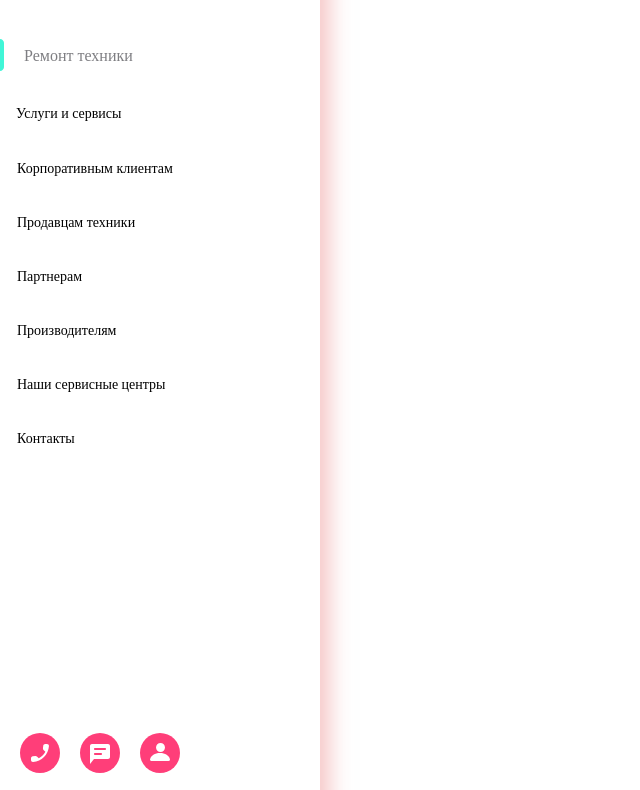
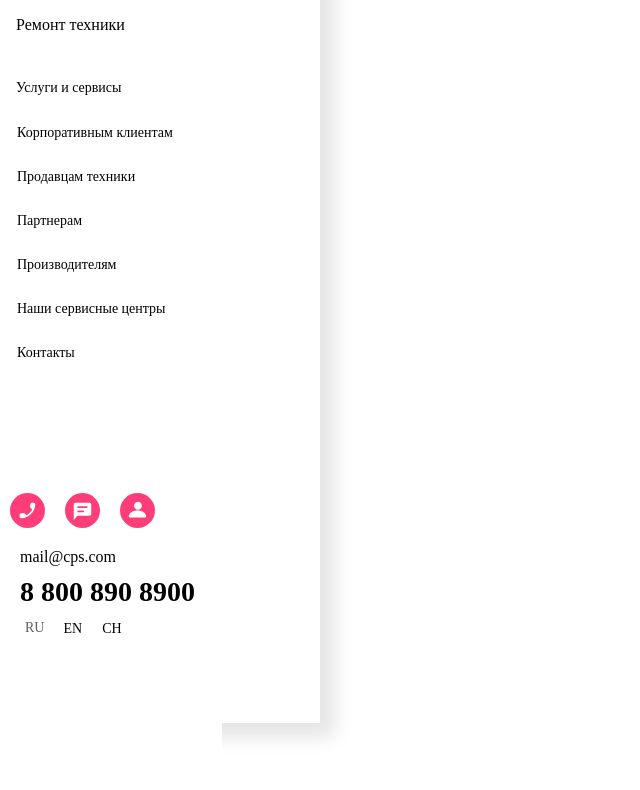
Before and after one commit to ViktoriiaOgai/style, a plain HTML site: page index.html in a window 1280 px wide. Shown: the part 77-867 px from the top of the page, without its empty margins (0-640 px from the left). After the commit the page ends 800 px from the top, so only its background shows below. Drawn offline with Linux system fonts and the light colour scheme.

Commit message:
Добавлена реакция на наведение пункта меню Ремонт техники, поменяла цвет тени и размер блока на 100 hv

```diff
--- a/style.css
+++ b/style.css
@@ -5,17 +5,17 @@
   padding: 0;
   box-sizing: border-box;
   }
-  .rectangle {
+.rectangle {
   display: flex;
   align-items: flex-start;
   justify-content: space-around;
   width: 320px;
-  height: 1024px;
+  height: 100vh;
   background: #ffff;
-  position: absolute;
+  position: fixed;
   top: 0;
   left: 0;
-  box-shadow: 10px 10px 20px rgba(238, 145, 145, 0.5);
+  box-shadow:  15px 15px 17px rgba(0,0,0,0.1);
   padding: 0 20px;
 }
 .rectangle2 {
@@ -25,11 +25,11 @@
   justify-content:flex-start;
   flex-direction: column;
   width: 222px;
-  height: 876px;
+  height: 100vh;
   background: #ffff;
   position: absolute;
   left: 0;
-  top: 116px;
+  top: 80px;
 }
 .icon__left,
 .icon__right {
@@ -49,35 +49,41 @@
   display: flex;
   align-items:flex-start;
   flex-direction: column;
-  margin-top:0;
+  gap: 8px;
   padding-left: 0;
   align-items: flex-start;
-  margin: 0;
   padding: 0;
 }
 .menu__item {
   display: flex;
-  align-items:flex-end;
-  gap: 20px;
-  margin-left: 0;
-  justify-content: flex-start;
-  width: 100%;
+  align-items: center;
+  gap: 12px;
+  padding: 6px 0;
+  cursor: pointer;
 }
 .menu__icon {
   width: 4px;
   height: 32px;
-   }
+  opacity: 0;
+  transition: opacity 0.3s ease;
+}
+
+.menu__item:hover .menu__icon {
+  opacity: 1;
+}
   .menu__text {
-    width: 120px;
-    height: 24px;
-    top: 120px;
-    size: 16px;
-    color: #7e7e82;
-  }
+  font-size: 16px;
+  color: black;
+  transition: 0.3s;
+}
+
+.menu__item:hover .menu__text {
+  color: #615e5e;
+}
   .menu__text1 {
-   margin-top: 30px;
+   margin-top: 20px;
    height: 24px;
-   top: 120px;
+   top: 80px;
    color: #020202;
    padding: 20px;
    flex: 0 0 auto;
@@ -91,9 +97,9 @@
    transition: 0.3s;
 }
 .menu__text1:hover {
- background-color: #8f8e8e;
+ background-color:  #615e5e;
   color: #000;
-  border: 2px solid #2d2e2e;
+  border: 0.5px solid #393a3a;
   font-weight: 100;
 }
 .menu__text1--active--true {
@@ -107,8 +113,8 @@
   min-height: 100%;
 }
 .foot {
-  padding: 0 20px;
-  margin-top: auto;
+  padding: 10px;
+  margin-top: 120px;
   display: flex;
   align-items: flex-start;
   justify-content:space-between;
@@ -117,24 +123,24 @@
   gap: 20px;
 }
 .icon__foot {
-   width: 40px;
-   height: 40px;
+   width: 35px;
+   height: 35px;
      }
 .foot__mail {
   font-size: 16px;
   color: black;
   padding: 0 20px;
-  margin-top: 20px;
+  margin-top: 10px;
 }
 .foot__tel {
   font-size: 28px;
   font-weight: bolder;
   color: black;
   padding: 0 20px;
-  margin-top: 20px;
+  margin-top: 10px;
 }
 .foot__lang {
-  margin-top: 30px;
+  margin-top: 10px;
   padding: 0 20px;
 }
 .contact {
@@ -158,9 +164,9 @@
    transition: 0.3s;
 }
 .contact__text:hover {
-  background-color: #8f8e8e;
+  background-color: #615e5e;
   color: #000;
-  border: 2px solid #2d2e2e;
+  border: 0.5px solid #393a3a;
   font-weight: 100;
 }
 .contact__text--active--true {
```
Also changed, not shown: index.html (+2 -1 lines).
